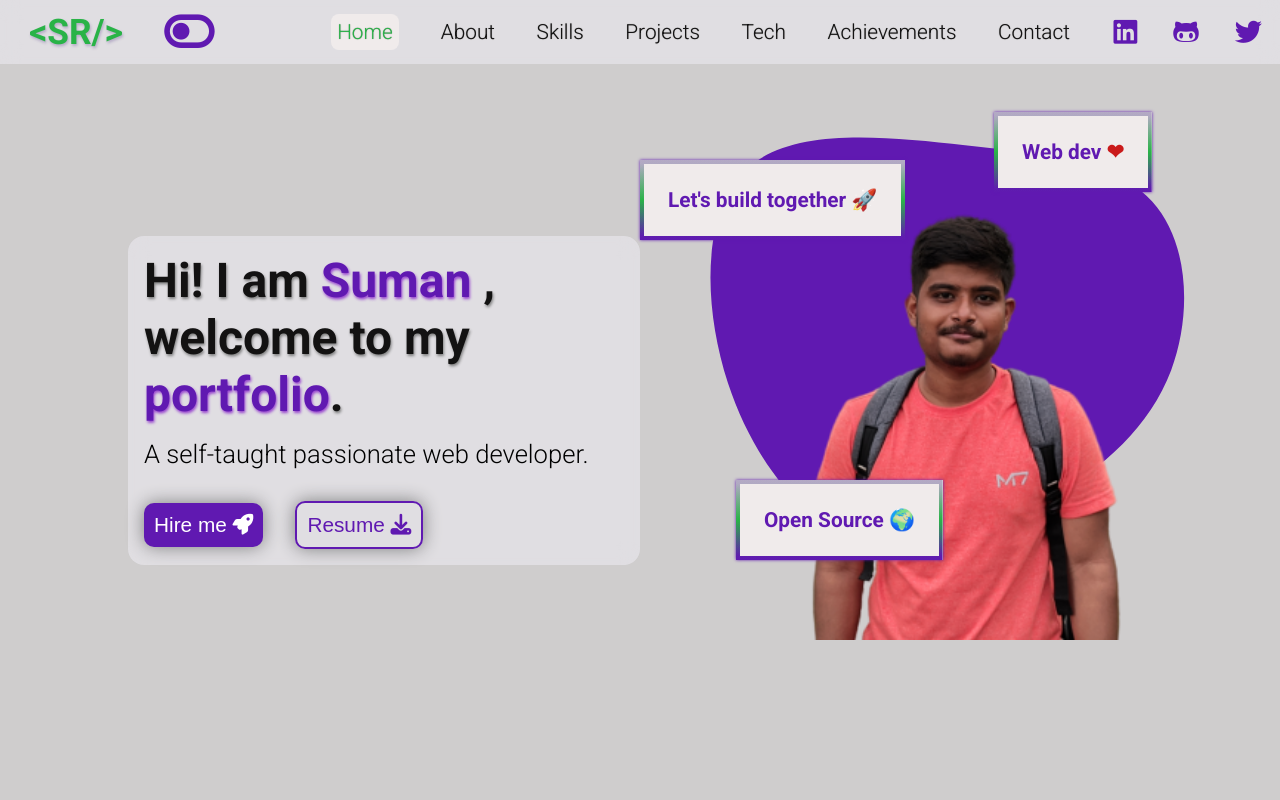
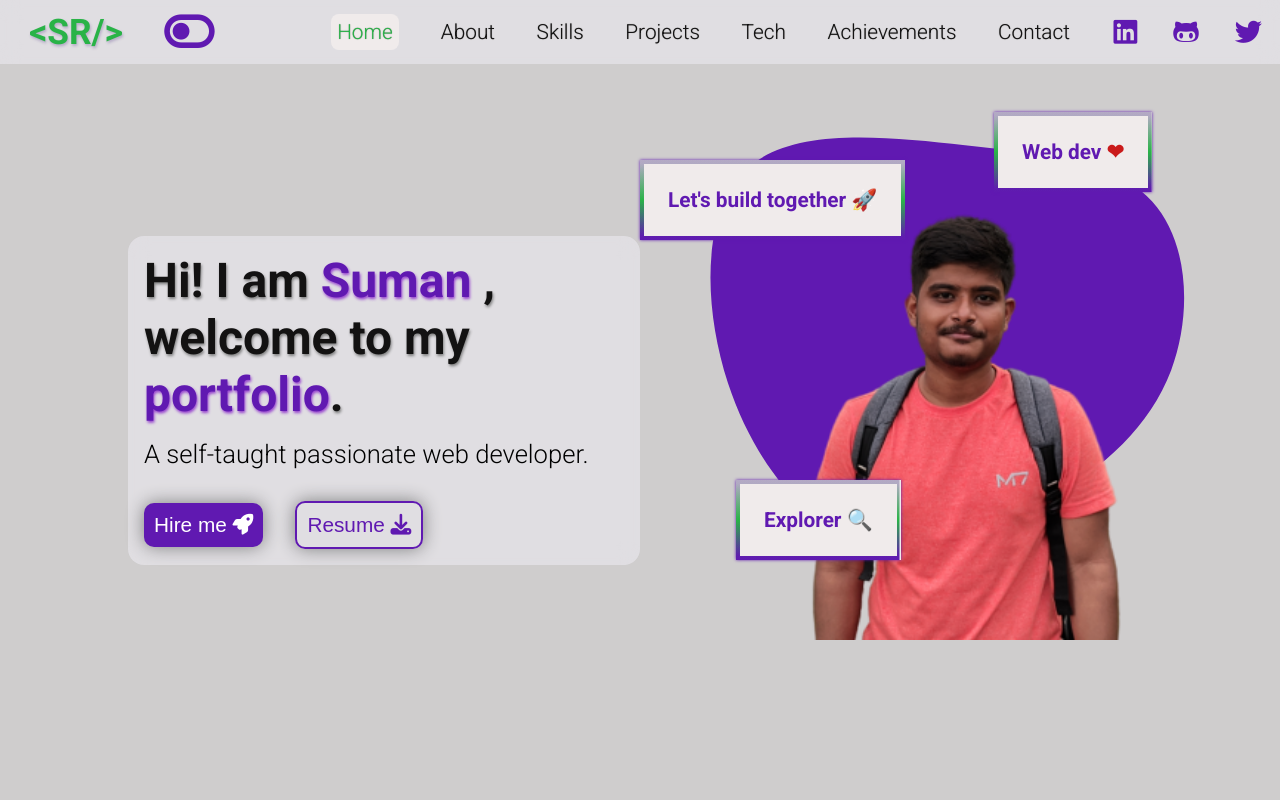
Before and after one commit to Suman373/PersonalPortfolio, a React (Create React App) app: page / in a window 1280 px wide. Shown: the top 800 px of the page. Built offline with nearby package versions, Linux system fonts and the light colour scheme.

Commit message:
fix: public asset, index
modified html logo png, banner card

```diff
--- a/public/index.html
+++ b/public/index.html
@@ -11,7 +11,7 @@
     />
     <link rel="manifest" href="%PUBLIC_URL%/manifest.json" />
     <link rel="stylesheet" href="https://cdnjs.cloudflare.com/ajax/libs/font-awesome/6.1.1/css/all.min.css" integrity="sha512-KfkfwYDsLkIlwQp6LFnl8zNdLGxu9YAA1QvwINks4PhcElQSvqcyVLLD9aMhXd13uQjoXtEKNosOWaZqXgel0g==" crossorigin="anonymous" referrerpolicy="no-referrer" />
-    <title>Suman Roy</title>
+    <title>Suman Roy-Portfolio</title>
   </head>
   <body>
     <noscript>You need to enable JavaScript to run this app.</noscript>
--- a/src/components/Banner.jsx
+++ b/src/components/Banner.jsx
@@ -27,7 +27,7 @@ const Banner = ()=>{
           </div>
 
           <div className="stickers">
-            <h4>Open Source 🌍</h4>
+            <h4>Explorer 🔍</h4>
           </div>
             <div className="image-container">
                     <img className="bg-blob" src={imageholder} alt="blob"/>
```
Also changed, not shown: public/favicon.png.
